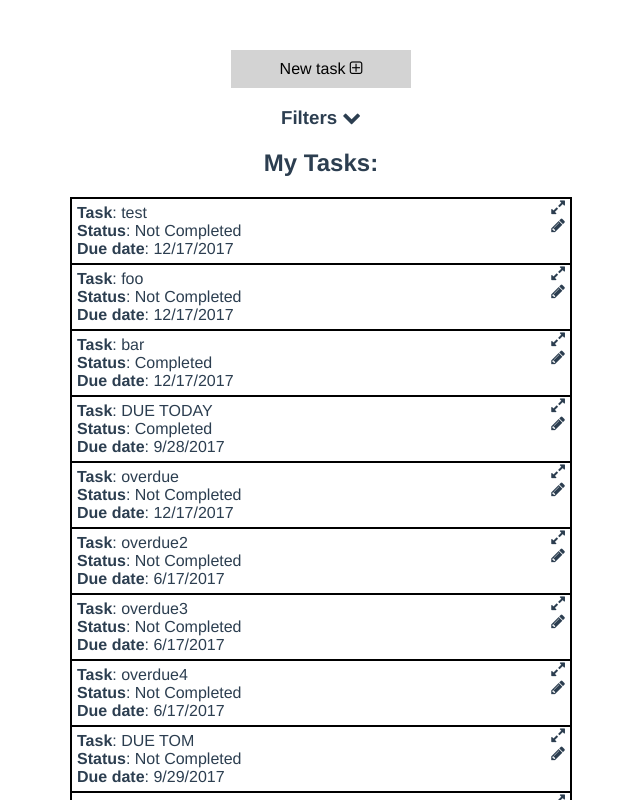
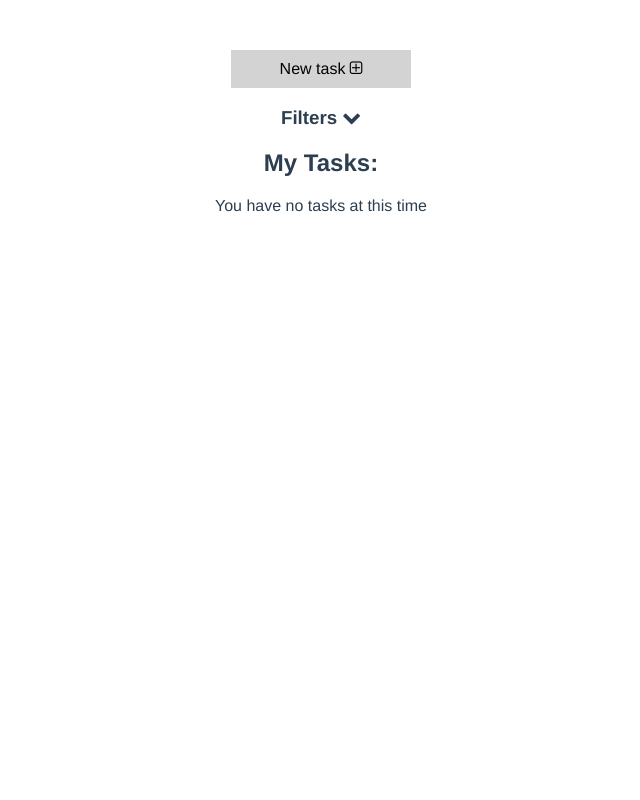
Before and after one commit to axprin/tasks-todo, a Vue app: page / in a window 1280 px wide. Shown: the top 800 px of the page, without its empty margins (319-959 px from the left). Built offline with nearby package versions, Linux system fonts and the light colour scheme.

Commit message:
cleans up code and adds comments for easier clarification

```diff
--- a/src/components/App.vue
+++ b/src/components/App.vue
@@ -39,6 +39,9 @@
     <h2 class="title">My Tasks:</h2>
     <div class="task-wrapper" v-if="filteredTasks.length > 0">
       <Task v-for="task in filteredTasks" :task="task" :key="task.id"></Task>
+    </div>
+    <div v-else-if="tasks.length === 0">
+      You have no tasks at this time
     </div>
     <div v-else>
       No tasks meet this critera
@@ -96,7 +99,7 @@ export default {
   },
   computed: {
     tasks() {
-      // get all the tasks from the vuex store obj:
+      // get all the tasks from the vuex store:
       return store.state.tasks;
     },
     filteredTasks() {
--- a/src/components/Task.vue
+++ b/src/components/Task.vue
@@ -29,10 +29,19 @@
   <div
     class="task edit"
     v-else>
-    <div class="form-el"><span class="heading">Task: </span><input type="text" v-model="task.name" class="task-name"></div>
-    <div class="form-el"><span class="heading">Completed: </span><input type="checkbox" class="completed-checkbox" v-model="task.completed"></div>
-    <div class="form-el"><span class="heading">Details: </span><textarea v-model="task.details" class="task-name"></textarea></div>
-    <div class="form-el datepicker"><span class="heading">Due date: </span><datepicker v-model="task.dueDate" format="M/d/yyyy" class="datepicker"></datepicker></div>
+    <div class="form-el">
+      <span class="heading">Task: </span><input type="text" v-model="task.name" class="task-name">
+    </div>
+    <div class="form-el">
+      <span class="heading">Completed: </span><input type="checkbox" class="completed-checkbox" v-model="task.completed">
+    </div>
+    <div class="form-el">
+      <span class="heading">Details: </span><textarea v-model="task.details" class="task-name"></textarea>
+    </div>
+    <div class="form-el datepicker">
+      <span class="heading">Due date: </span><datepicker v-model="task.dueDate" format="M/d/yyyy" class="datepicker"></datepicker>
+    </div>
+
     <div class="button-controls">
       <div v-on:click="deleteTask" class="delete-button"><i class="fa fa-trash-o" aria-hidden="true"></i></div>
       <div v-on:click="saveTask" class="save-button"><i class="fa fa-floppy-o" aria-hidden="true"></i></div>
@@ -42,6 +51,7 @@
 
 <script>
 import Datepicker from 'vuejs-datepicker';
+import moment from 'moment';
 
 import store from './../store';
 
@@ -56,33 +66,20 @@ export default {
   },
   methods: {
     formatDate(date) {
-      const day = date.getDate();
-      const month = date.getMonth() + 1;
-      const year = date.getFullYear();
-      return `${month}/${day}/${year}`;
+      return moment(date).format('MM/DD/YYYY');
     },
     showDetails() {
-      // eslint-disable-next-line
-      // console.log('before isActive changed: ', this.isActive);
       this.isActive = true;
     },
     hideDetails(e) {
       e.stopPropagation();
-      // eslint-disable-next-line
-      // console.log('before isActive changed: ', this.isActive, e);
       this.isActive = false;
     },
     deleteTask() {
-      // eslint-disable-next-line
-      // console.log('clicking an X' );
       store.commit('deleteTask', this.task);
     },
     editTask() {
       this.editMode = true;
-      // this.friendlyDate = this.formatDate(this.task.dueDate);
-      // eslint-disable-next-line
-      // console.log('clicking edit' );
-      // store.commit('updateTask', this.task);
     },
     saveTask() {
       this.editMode = false;
--- a/src/store.js
+++ b/src/store.js
@@ -1,29 +1,21 @@
 import Vue from 'vue';
 import Vuex from 'vuex';
+
+// eslint-disable-next-line
+import moment from 'moment';
 
 Vue.use(Vuex);
 
 const store = new Vuex.Store({
   state: {
     tasks: [
-      { id: 1, name: 'test', details: 'these are test details', completed: false, dueDate: new Date(2017, 11, 17) },
-      { id: 2, name: 'foo', details: 'these are foo details', completed: false, dueDate: new Date(2017, 11, 17) },
-      { id: 3, name: 'bar', details: 'these are bar details', completed: true, dueDate: new Date(2017, 11, 17) },
-      { id: 4, name: 'DUE TODAY', details: 'these are bar details', completed: true, dueDate: new Date(2017, 8, 28) },
-      { id: 5, name: 'overdue', details: 'asdf sdf asdf asdf ', completed: false, dueDate: new Date(2017, 11, 17) },
-      { id: 6, name: 'overdue2', details: 'asdfdsfasd dfd fd fdfasdfasd f', completed: false, dueDate: new Date(2017, 5, 17) },
-      { id: 7, name: 'overdue3', details: 'adsf fef ef ecSc aerfaesdf', completed: false, dueDate: new Date(2017, 5, 17) },
-      { id: 8, name: 'overdue4', details: 'tasdfa sdfefaw efa s adf', completed: false, dueDate: new Date(2017, 5, 17) },
-      { id: 9, name: 'DUE TOM', details: 'these are asdfsadfasdetails', completed: false, dueDate: new Date(2017, 8, 29) },
-      { id: 10, name: 'DUE TOM2', details: 'these afasdfasdfre bar details', completed: false, dueDate: new Date(2017, 8, 29) },
-      { id: 11, name: 'DUE TOM3', details: 'these aasdfasdfasdfre bar details', completed: false, dueDate: new Date(2017, 8, 29) },
+      // // un-comment these lines for some test data:
+      // { id: 1, name: 'Test task 1', details: 'This task is due today', completed: false, dueDate: moment(new Date()).toDate() },
+      // { id: 2, name: 'Test task 2', details: 'This task is due tomorrow', completed: false, dueDate: moment(new Date()).add(1, 'days').toDate() },
+      // { id: 3, name: 'Test task 3', details: 'This task was due yesterday', completed: true, dueDate: moment(new Date()).add(-1, 'days').toDate() },
+      // { id: 4, name: 'Overdue task 1', details: 'This was already due', completed: false, dueDate: moment(new Date()).add(-10, 'days').toDate() },
+      // { id: 5, name: 'Overdue task 2', details: 'This was already due', completed: false, dueDate: moment(new Date()).add(-4, 'days').toDate() },
     ],
-  },
-  getters: {
-    // getTasks: state => state.tasks,
-    // getCompletedTasks: state => state.tasks.filter(task => task.completed),
-    // getOutstandingTasks: state => state.tasks.filter(task => !task.completed),
-    // getTaskById: state => id => state.tasks.find(task => task.id === id),
   },
   mutations: {
     addTask: (state, task) => {
@@ -32,16 +24,7 @@ const store = new Vuex.Store({
     deleteTask: (state, task) => {
       // eslint-disable-next-line
       state.tasks = state.tasks.filter(obj => obj.id !== task.id);
-      // state.tasks = state.tasks.filter(task => task.id !== )
     },
-    // updateTask: (state, task) => {
-    //   const taskToUpdate = state.tasks.findIndex(obj => obj.id === task.id);
-    //   // eslint-disable-next-line
-    //   state.tasks[taskToUpdate] = task;
-    // },
-  },
-  actions: {
-    // add: context => context.commit('addTask'),
   },
 });
 
```
Also changed, not shown: .eslintrc.js.
